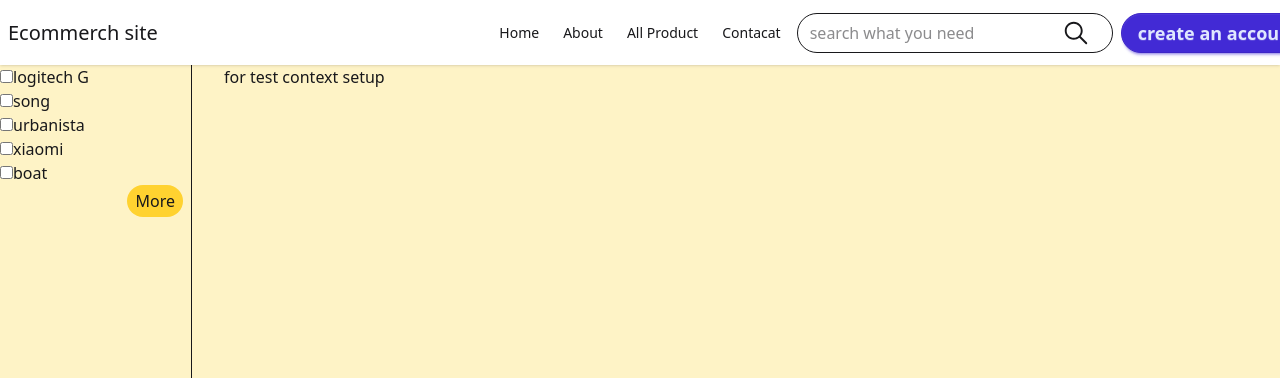
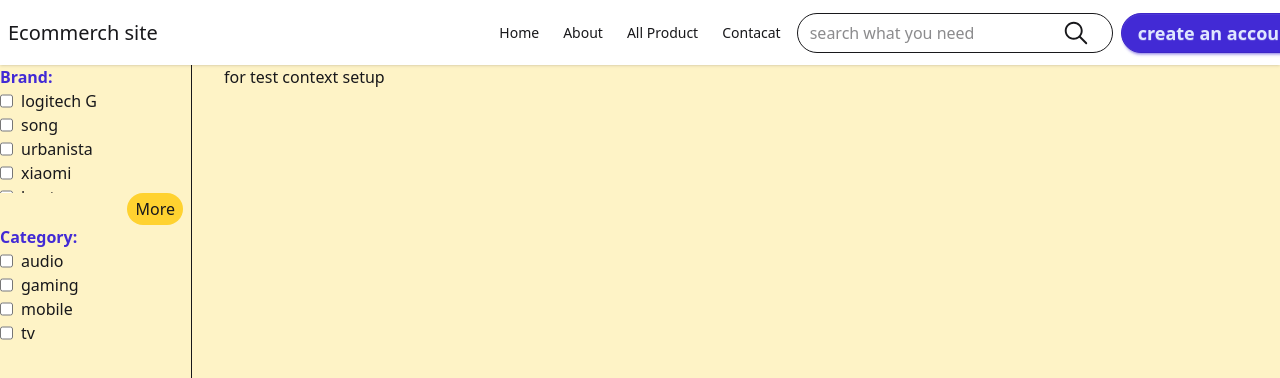
Before and after one commit to Sahadat-Hossen1/first-ecommerch-site-front-ent, a React (Vite) app: page / in a window 1280 px wide. Shown: the top 378 px of the page. Built offline with nearby package versions, Linux system fonts and the light colour scheme.

Commit message:
complete fiter with category

```diff
--- a/src/Components/Filter/Filter.jsx
+++ b/src/Components/Filter/Filter.jsx
@@ -1,13 +1,19 @@
 import React, { useContext, useState } from "react";
 import { ProductDataContext } from "../../Context/DataContext/ProductDataCom";
+import FilterCategory from "./FilterCategory";
 
 const Filter = () => {
-  const { UnicBrandName, selectedBrand, setSelectedBrand } =
-    useContext(ProductDataContext);
+  const {
+    UnicBrandName,
+    selectedBrand,
+    setSelectedBrand,
+    unicCategrory,
+    SelectedCategory,
+    setSelectedCategory,
+  } = useContext(ProductDataContext);
   const [showAll, setShowAll] = useState(false);
   //for show only 5 brand name and for more and less button
   const showHidden = showAll ? UnicBrandName : UnicBrandName.slice(2, 7);
-  console.log(showHidden);
 
   const handleCheckedBrand = (brand) => {
     //   alert(brand)
@@ -21,13 +27,16 @@ const Filter = () => {
 
   return (
     <div className="scroll-smooth">
+      {/* for show all brand name */}
+      <div>
         <ul
           className={`overflow-hidden transition-all duration-700 ease-in-out ${
             showAll ? "max-h-[1000px]" : "max-h-32"
           }`}
         >
+          <h1 className="text-primary font-bold">Brand:</h1>
           {showHidden.map((brand, i) => (
-          <li key={i}>
+            <li key={i} className="flex gap-2">
               <input
                 type="checkbox"
                 checked={selectedBrand.includes(brand)}
@@ -48,6 +57,8 @@ const Filter = () => {
           </button>
         </div>
       </div>
+      <FilterCategory></FilterCategory>
+    </div>
   );
 };
 
--- /dev/null
+++ b/src/Components/Filter/FilterCategory.jsx
@@ -0,0 +1,37 @@
+import React, { useContext } from "react";
+import { ProductDataContext } from "../../Context/DataContext/ProductDataCom";
+
+const FilterCategory = () => {
+  const { unicCategrory, SelectedCategory, setSelectedCategory } =
+    useContext(ProductDataContext);
+    const handleCheckedCategory=(category)=>{
+        if(SelectedCategory.includes(category)){
+           return   setSelectedCategory(SelectedCategory.filter((c)=> c !==category))
+        }else{
+            setSelectedCategory([ ...SelectedCategory,category])
+        }
+    }
+
+  return (
+    <div>
+      <ul
+        className='overflow-hidden '
+      >
+        <h1 className="text-primary font-bold">Category:</h1>
+        {unicCategrory.map((category, i) => (
+          <li key={i} className="flex gap-2">
+            <input
+              type="checkbox"
+              checked={SelectedCategory.includes(category)}
+              onChange={() => handleCheckedCategory(category)}
+              id={`category-${i}`}
+            />
+            <label htmlFor={`category-${i}`}>{category} </label>
+          </li>
+        ))}
+      </ul>
+    </div>
+  );
+};
+
+export default FilterCategory;
--- a/src/Context/DataContext/ProductDataCom.jsx
+++ b/src/Context/DataContext/ProductDataCom.jsx
@@ -9,6 +9,8 @@ const ProductDataCom = ({ children }) => {
   const [SearchIndex, setSearchIndex] = useState("");
   //for selected brand name and category name
   const [selectedBrand, setSelectedBrand] = useState([]);
+  //for selecet category
+  const [SelectedCategory, setSelectedCategory] = useState([]);
   //fetch json
   useEffect(() => {
     const fetchProduct = async () => {
@@ -35,44 +37,38 @@ const ProductDataCom = ({ children }) => {
   const UnicBrandName = [
     ...new Set(Product_Data.map((product) => product.brand)),
   ];
+  //for find all unic category name
+  const unicCategrory = [
+    ...new Set(Product_Data.map((product) => product.category)),
+  ];
+  //for filter with unic color
+  const unicColor = [...new Set(Product_Data.map((product) => product.color))];
+  console.log(unicColor);
+
   //for product  filter with brand name
-useEffect(()=>{
+  useEffect(() => {
     try {
-    let filtered=Product_Data;
-     if(selectedBrand.length > 0){
-      filtered=Product_Data.filter((product)=>{
-       return selectedBrand.includes(product.brand)
-      })
+      let filtered = Product_Data;
+      if (selectedBrand.length > 0) {
+        filtered = Product_Data.filter((product) => {
+          return selectedBrand.includes(product.brand);
+        });
       }
-    setAfter_Filter_Data(filtered)
+      if (SelectedCategory.length > 0) {
+        filtered = filtered.filter((product) => {
+          return SelectedCategory.includes(product.category);
+        });
+      }
+      setAfter_Filter_Data(filtered);
       //  console.log(selectedBrand);
-
     } catch (error) {
       // setError(error.message)
       console.log(error);
-
-
     }
-},[selectedBrand,Product_Data])
-// useEffect(()=>{
-//   console.log(After_Filter_Data)
-// },[After_Filter_Data]);
-  // useEffect(() => {
-  //   try {
-  //     let filtered = Product_Data;
-
-  //     if (selectedBrand.length > 0) {
-  //       filtered = Product_Data.filter((product) =>
-  //         selectedBrand.includes(product.brand)
-  //       );
-  //     }
-
-  //     setAfter_Filter_Data(filtered);
-  //   } catch (error) {
-  //     setError(error.message);
-  //   }
-  // }, [selectedBrand, Product_Data]);
-
+  }, [selectedBrand, SelectedCategory, Product_Data]);
+  useEffect(() => {
+    console.log(After_Filter_Data);
+  }, [After_Filter_Data]);
 
   //for sending product to other components
   const DataInfo = {
@@ -82,10 +78,13 @@ useEffect(()=>{
     setLoading,
     Error,
     setError,
+    After_Filter_Data,
     UnicBrandName,
     selectedBrand,
     setSelectedBrand,
-    After_Filter_Data,
+    unicCategrory,
+    SelectedCategory,
+    setSelectedCategory,
   };
   return (
     <ProductDataContext.Provider value={DataInfo}>
--- a/src/Pages/AllProduct/AllProduct.jsx
+++ b/src/Pages/AllProduct/AllProduct.jsx
@@ -13,34 +13,10 @@ const AllProduct = () => {
       <div className=" grid grid-cols-1  md:grid-cols-3  mx-auto gap-2  py-2 ">
         {" "}
         {After_Filter_Data.map((product, i) => (
-          // <div
-          //   key={i}
-          //   className="card w-[350px] md:w-72 bg-white shadow-lg rounded-2xl hover:shadow-2xl transition-all duration-300 border border-gray-100"
-          // >
-          //   <figure className="px-4 pt-4">
-          //     <img
-          //       src={product.image}
-          //       alt={product.title}
-          //       className="rounded-xl h-48 w-full object-cover"
-          //     />
-          //   </figure>
-
-          //   <div className="card-body items-center text-center space-y-3">
-          //     <h2 className="card-title text-lg font-semibold text-gray-800">
-          //       {product.title}
-          //     </h2>
-          //     <p className="text-gray-600 text-sm">
-          //       {product.description?.slice(0, 60)}...
-          //     </p>
-
-          //     <div className="card-actions justify-center mt-2">
-          //       <button className="btn btn-primary px-6 py-2 rounded-full hover:scale-105 transition-transform duration-200">
-          //         Buy Now
-          //       </button>
-          //     </div>
-          //   </div>
-          // </div>
-          <div className="card bg-base-100 sm:w-40 md:w-64 lg:w-72 xl:80 shadow-sm sm:px-2" key={i}>
+          <div
+            className="card bg-base-100 sm:w-40 md:w-64 lg:w-72 xl:80 shadow-sm sm:px-2"
+            key={i}
+          >
             <figure>
               <img
                 src={product?.image}
@@ -50,13 +26,16 @@ const AllProduct = () => {
             </figure>
             <div className="card-body">
               <h2 className="card-title text-lg">{product.model} </h2>
-              <p className="text-xsm ">
-    {product.title}
+              <p className="text-xsm ">{product.title}</p>
+              <p>Price:{product.price}৳ </p>
+              <p>
+                Brand:{product.brand}, Category:{" "}
+                <span>{product.category} </span>{" "}
               </p>
-              <p>Price:{product.price}৳ </p>
-              <p>Brand:{product.brand}, Category: <span>{product.category} </span> </p>
               <div className="card-actions justify-end">
-                <button className="bg-amber-100 text-primary hover:bg-primary hover:text-amber-100 px-3 py-1 rounded-2xl transition-all delay-150">Add to Card</button>
+                <button className="bg-amber-100 text-primary hover:bg-primary hover:text-amber-100 px-3 py-1 rounded-2xl transition-all delay-150">
+                  Add to Card
+                </button>
               </div>
             </div>
           </div>
@@ -81,7 +60,6 @@ const AllProduct = () => {
           //   </div>
         ))}
       </div>
-
     </div>
   );
 };
```
Lines whose indentation alone changed are shown as unchanged.
